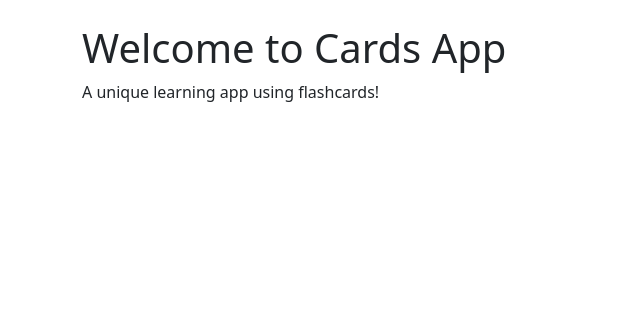
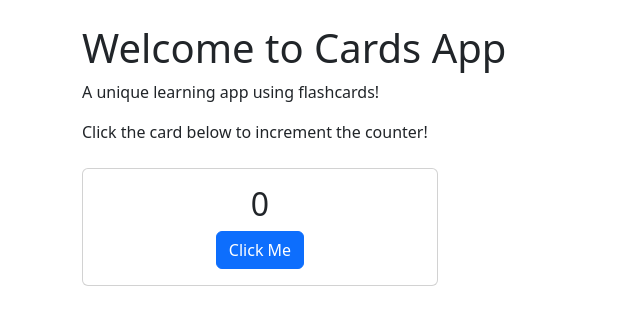
Before and after one commit to Aden-1/Cards, a Flask app: page / in a window 1280 px wide. Shown: the part 56-381 px from the top of the page, without its empty margins (0-640 px from the left). Run offline with Flask 3, Linux system fonts and the light colour scheme.

Commit message:
Added jsonify to handle post/get requests using JSON. Page can now dynamically send and receive requests. Added session from Flask for unique user sessions. Allowing all instances of the application to be unique. Created a simple test application to test new features.

```diff
--- a/app.py
+++ b/app.py
@@ -1,8 +1,11 @@
-from flask import Flask, render_template
+from flask import Flask, render_template, request, redirect, url_for, jsonify, session
 from flask_sqlalchemy import SQLAlchemy
 from flask_migrate import Migrate
 
 app = Flask(__name__, instance_relative_config=True)
+
+# Secret key for session management (change this to a random string in production)
+app.config['SECRET_KEY'] = 'temp_secret_key'
 
 # SQLAlchemy Configuration
 app.config['SQLALCHEMY_DATABASE_URI'] = 'sqlite:///cards.db'
@@ -14,7 +17,24 @@ migrate = Migrate(app, db)
 
 @app.route('/')
 def index():
-    return render_template('index.html')
+    # Initialize click count for this user's session if it doesn't exist
+    if 'click_count' not in session:
+        session['click_count'] = 0
+
+    return render_template('index.html', clicks=session['click_count'])
+
+
+@app.route('/increment', methods=['POST'])
+def increment():
+    # Initialize if not exists
+    if 'click_count' not in session:
+        session['click_count'] = 0
+
+    # Increment this user's session counter
+    session['click_count'] += 1
+
+    # Return JSON response for AJAX request
+    return jsonify({'clicks': session['click_count']})
 
 
 if __name__ == '__main__':
--- a/templates/index.html
+++ b/templates/index.html
@@ -8,4 +8,44 @@
 {% block content %}
 <h1>Welcome to Cards App</h1>
 <p>A unique learning app using flashcards!</p>
+<p>Click the card below to increment the counter!</p>
+
+<!-- Clickable Card Box -->
+<div class="row mt-4">
+    <div class="col-md-4">
+        <!-- Bootstrap card component -->
+        <div class="card text-center">
+            <div class="card-body">
+                <!-- Display current click count (id used for JavaScript updates) -->
+                <h2 id="clickCount">{{ clicks }}</h2>
+
+                <!-- Button triggers JavaScript function on click -->
+                <button onclick="incrementCounter()" class="btn btn-primary">
+                    Click Me
+                </button>
+            </div>
+        </div>
+    </div>
+</div>
+
+<script>
+// Function to increment counter without page refresh using AJAX
+function incrementCounter() {
+    // Send POST request to Flask backend
+    fetch('{{ url_for("increment") }}', {
+        method: 'POST',
+        headers: {
+            'Content-Type': 'application/json',
+        }
+    })
+    // Convert response to JSON
+    .then(response => response.json())
+    .then(data => {
+        // Update the displayed count on the page dynamically
+        document.getElementById('clickCount').textContent = data.clicks;
+    })
+    // Log any errors to console
+    .catch(error => console.error('Error:', error));
+}
+</script>
 {% endblock %}
```
